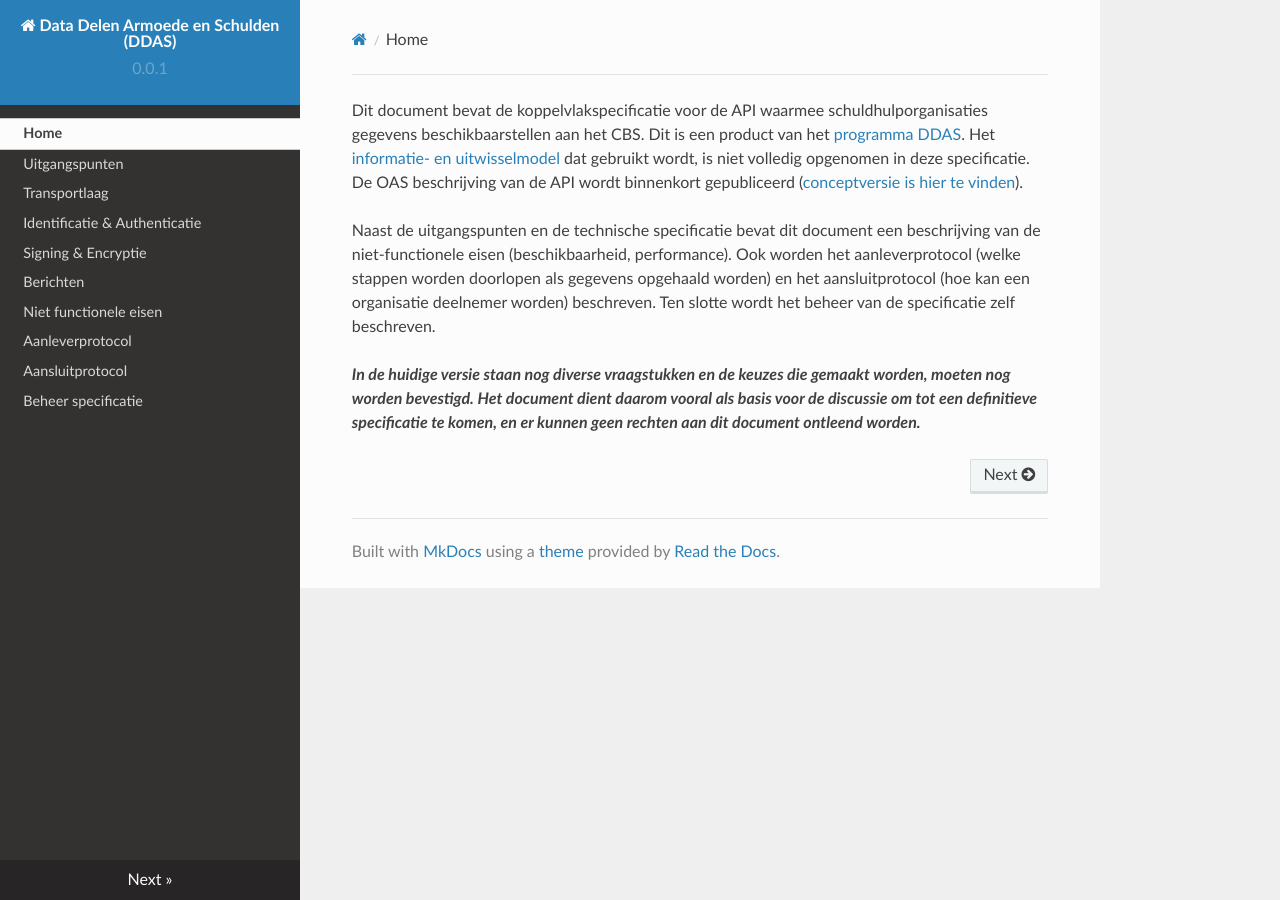
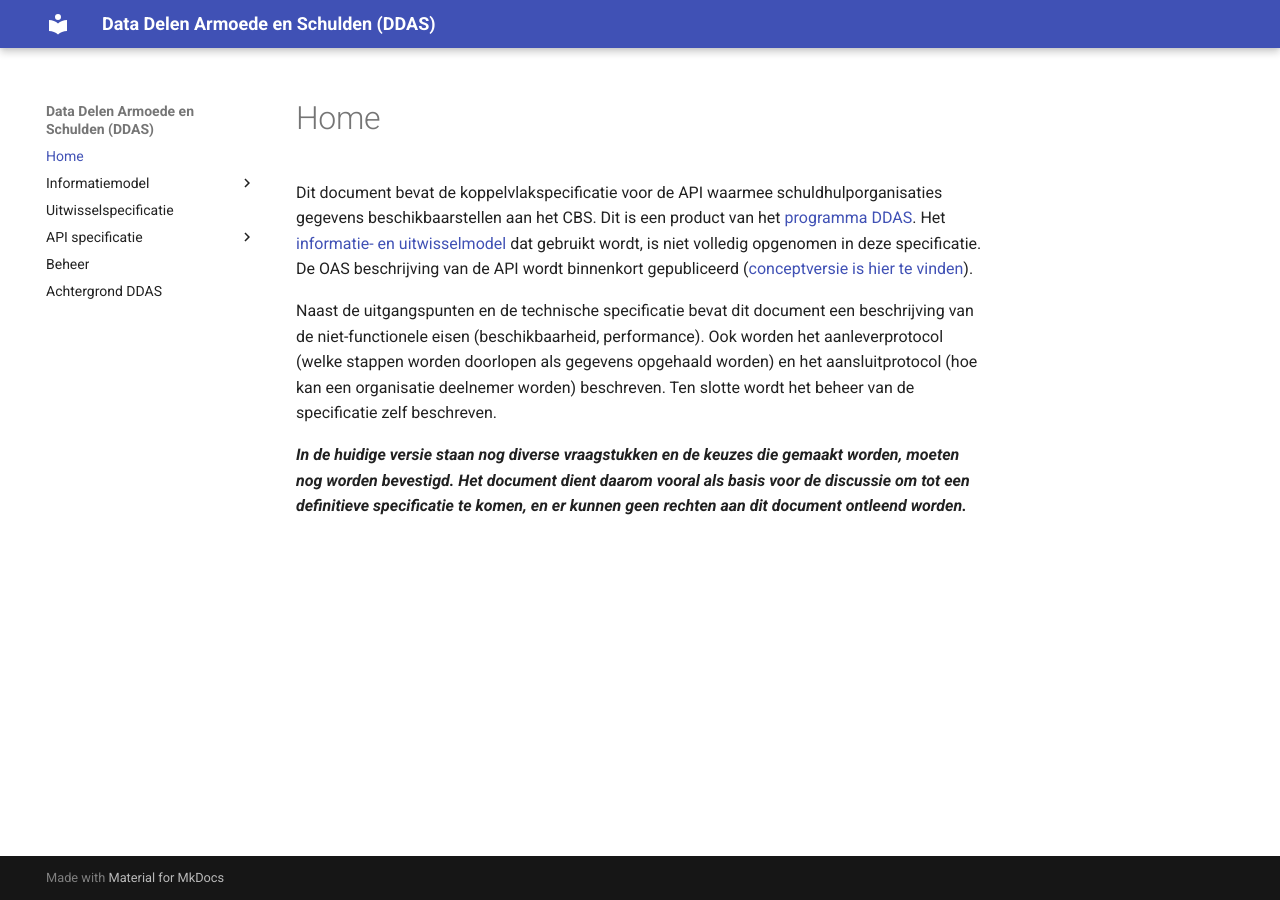
Before and after one commit to Govert-Claus/DDAS-API, an MkDocs documentation site: the page built from docs/index.md, in a window 1280 px wide. Built offline with MkDocs 1.6.1 and Material for MkDocs 9.7.7, drawn with Linux system fonts in a browser that asks for light colours; nearby versions of some CDN libraries; the version menu is left out.

Commit message:
mkdocs.yml

```diff
--- a/mkdocs.yml
+++ b/mkdocs.yml
@@ -1,54 +1,59 @@
 site_name: Data Delen Armoede en Schulden (DDAS)
-site_description: De koppelvlakspecificatie voor de Data Delen Armoede en Schulden (DDAS) API
+site_description: De uitwisselspecificatie voor de Data Delen Armoede en Schulden (DDAS) API
 site_author: Arjen Brienen
-site_url: https://www.divosa.nl/projecten/data-delen-over-armoede-en-schulden
+site_url: https://ddas-api.nl
 theme:
   language: nl # (1)!
-#  name: material
-  name: readthedocs
+  name: material
 extra:
-  version: 0.0.1
+  version:
+    provider: mike
 
 nav:
   - Home: index.md
-  - Uitgangspunten: uitgangspunten.md
-  - Transportlaag: transport.md
-  - Identificatie & Authenticatie: iam.md
-  - Signing & Encryptie: signing-encryptie.md
-  - Berichten: berichten.md
-  - Niet functionele eisen: non-functionals.md
-  - Aanleverprotocol: aanleverprotocol.md
-  - Aansluitprotocol: aansluitprotocol.md
-  - Beheer specificatie: beheer-specificatie.md
+  - Informatiemodel:
+    - Hoofdlijnen: rapport_1.md
+    - Detailspecificatie: rapport_2.md
+  - Uitwisselspecificatie: uitwisselspecificatie.md
+  - API specificatie:
+    - Overzicht: overzicht.md
+    - Transport: transport.md
+    - Identificatie en autorisatie: iam.md
+    - Signeren en versleutelen: signing-encryptie.md
+    - Berichten: berichten.md
+    - Uitwisselprotocol: protocol.md
+    - Niet functionele eisen: non-functionals.md
+  - Beheer: beheer-specificatie.md
+  - Achtergrond DDAS: rapport_0.md
 
 markdown_extensions:
-#  - pymdownx.superfences
-#  - pymdownx.inlinehilite
-#  - pymdownx.tilde
-#  - pymdownx.critic
-#  - pymdownx.mark
-#  - pymdownx.tasklist
-#  - pymdownx.details
-#  - pymdownx.tabbed:
-#      alternate_style: true
-#  - pymdownx.emoji:
-#      emoji_generator: !!python/name:pymdownx.emoji.to_svg
-#  - pymdownx.highlight
-#  - pymdownx.caret
-#  - pymdownx.magiclink
-#  - markdown_include.include:
-#      base_path: docs
+  - pymdownx.superfences
+  - pymdownx.inlinehilite
+  - pymdownx.tilde
+  - pymdownx.critic
+  - pymdownx.mark
+  - pymdownx.tasklist
+  - pymdownx.details
+  - pymdownx.tabbed:
+      alternate_style: true
+  - pymdownx.emoji:
+      emoji_generator: !!python/name:pymdownx.emoji.to_svg
+  - pymdownx.highlight
+  - pymdownx.caret
+  - pymdownx.magiclink
+  - markdown_include.include:
+      base_path: docs
 
 extra_css:
-#  - stylesheets/extra.css
+  - stylesheets/extra.css
 
 plugins:
-#  - mike:
+  - mike:
       # These fields are all optional; the defaults are as below...
-#      alias_type: symlink
-#      redirect_template: null
-#      deploy_prefix: ''
-#      canonical_version: 'latest'
-#      version_selector: true
-#      css_dir: css
-#      javascript_dir: js
+      alias_type: symlink
+      redirect_template: null
+      deploy_prefix: ''
+      canonical_version: 'latest'
+      version_selector: true
+      css_dir: css
+      javascript_dir: js
```
Also changed, not shown: 1 other file.
